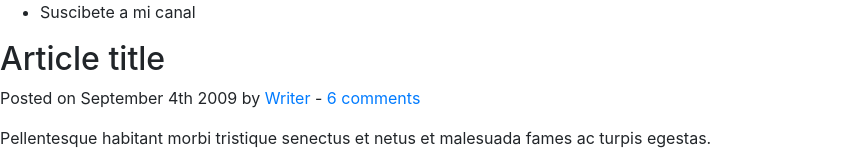
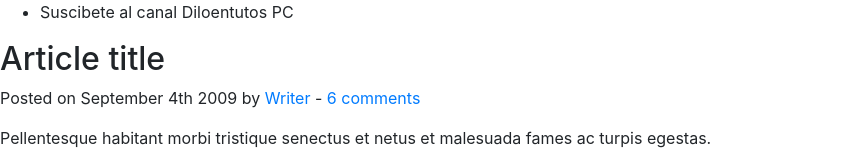
Before and after one commit to dilo944/demo-repo2, a plain HTML site: page index.html in a window 1280 px wide. Shown: the top 160 px of the page, without its empty margins (0-858 px from the left). Drawn offline with nearby package versions, Linux system fonts and the light colour scheme.

Commit message:
Se modifico index.html la palabra Diloentutos PC

```diff
--- a/index.html
+++ b/index.html
@@ -14,7 +14,7 @@
 	<header>
 		<nav>
 			<ul>
-				<li>Suscibete a mi canal</li>
+				<li>Suscibete al canal Diloentutos PC</li>
 			</ul>
 		</nav>
 	</header>
```
